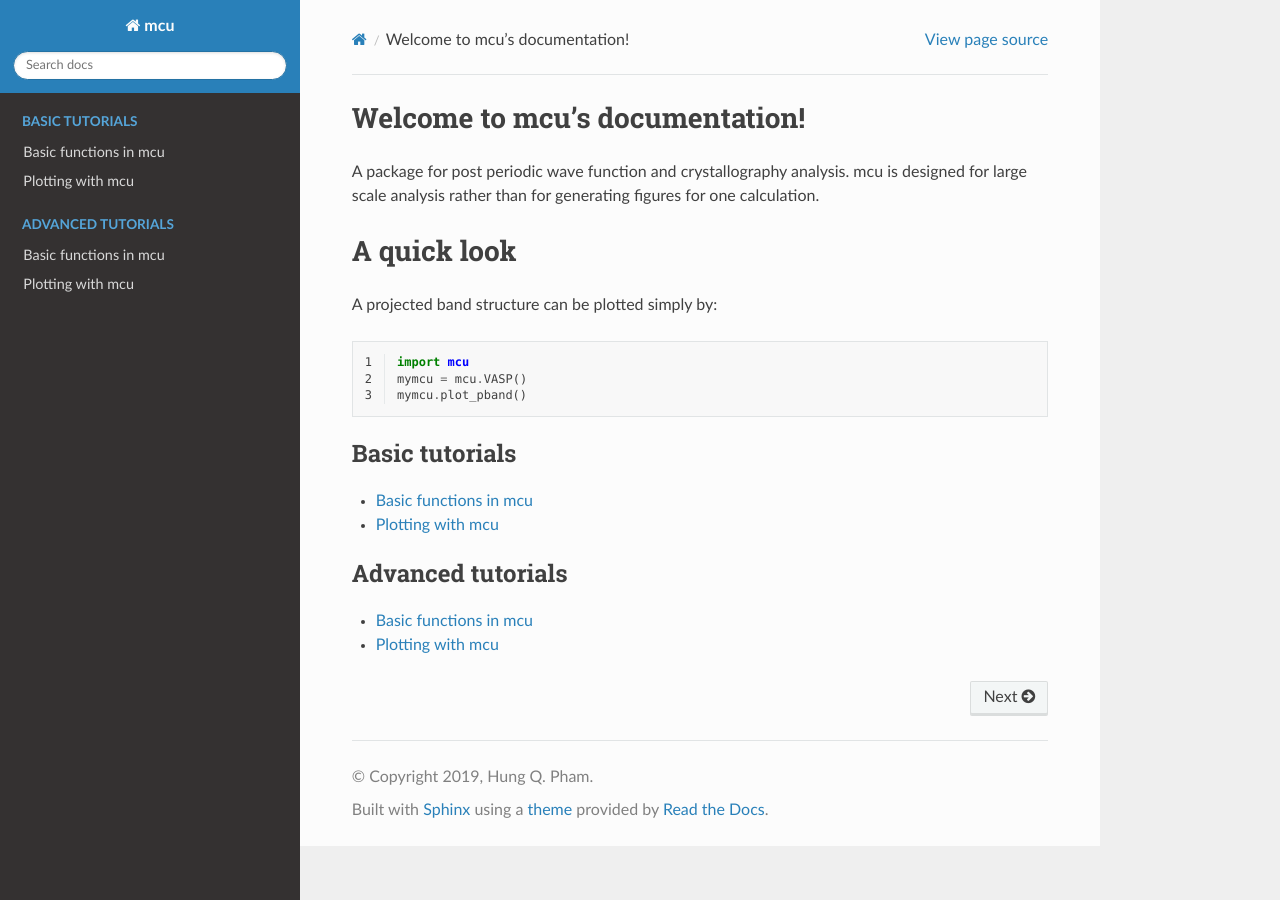
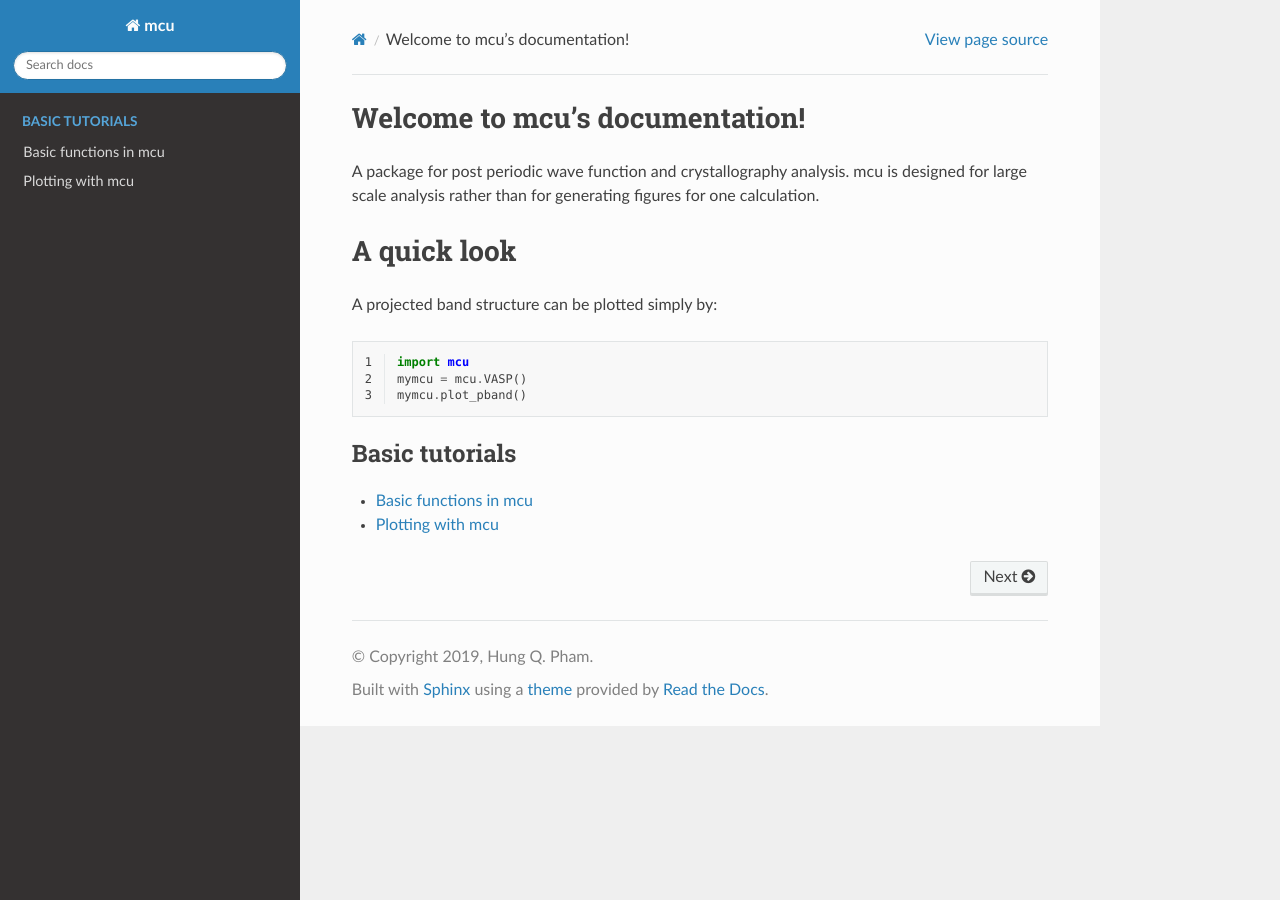
Before and after one commit to hungpham2017/mcu, a Sphinx documentation site: the page built from docs/source/index.rst, in a window 1280 px wide. Built offline with Sphinx 7.4.7 and the Read the Docs theme 2.0.0, drawn with Linux system fonts in a browser that asks for light colours.

Commit message:
Adding pages

```diff
--- a/docs/source/index.rst
+++ b/docs/source/index.rst
@@ -14,15 +14,12 @@ A projected band structure can be plotted simply by:
    mymcu.plot_pband()
 
 .. toctree::
-   :maxdepth: 3
+   :maxdepth: 2
+
+
+.. toctree::
+   :maxdepth: 2
    :caption: Basic tutorials
 
    basic
    plotting
-
-.. toctree::
-   :maxdepth: 3
-   :caption: Advanced tutorials
-
-   basic
-   plotting
```
Also changed, not shown: 7 other files.
